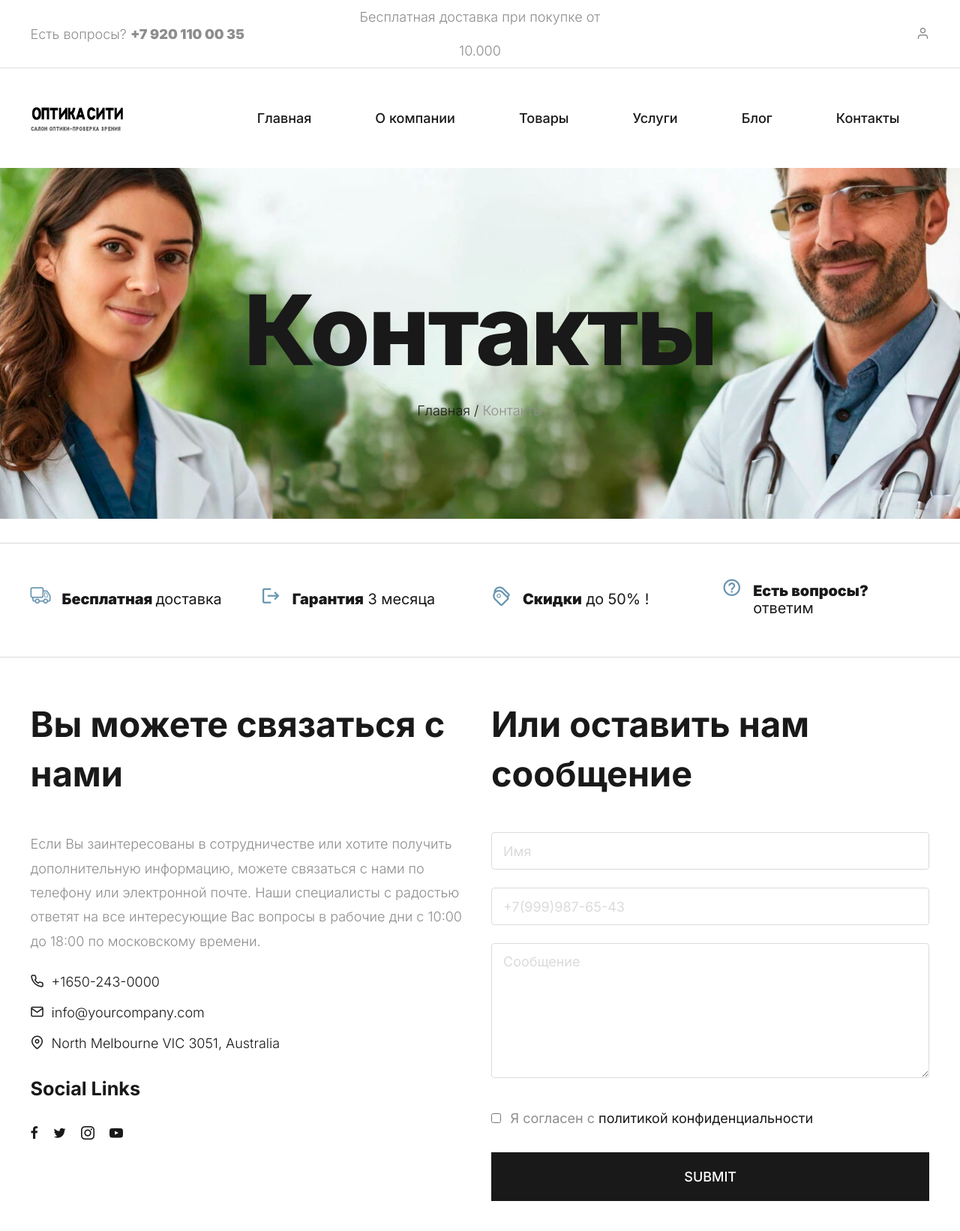
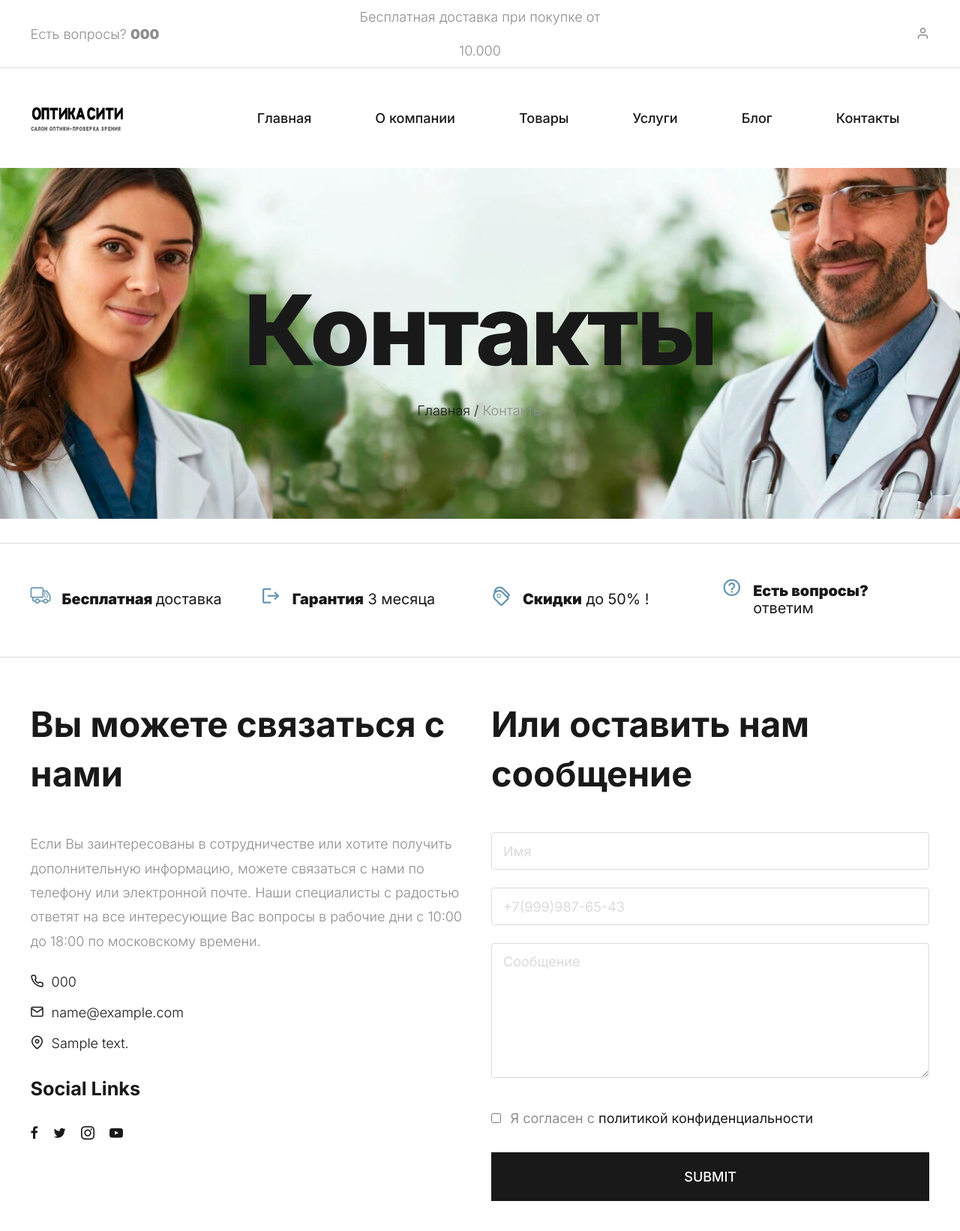
Before and after one commit to tipsy67/qualification, a Django app: page /contact/ in a window 1280 px wide. Shown: the top 1642 px of the page at 75% size. Run offline with Django 5.2, Linux system fonts and the light colour scheme; tables that the repository leaves empty hold one stand-in row (values such as "Sample post"); some libraries are stand-ins or nearby versions; some web fonts are replaced.

Commit message:
add contact to context processor

```diff
--- a/config/settings.py
+++ b/config/settings.py
@@ -51,6 +51,8 @@ TEMPLATES = [
                 'django.template.context_processors.request',
                 'django.contrib.auth.context_processors.auth',
                 'django.contrib.messages.context_processors.messages',
+
+                'tunes.context_processors.get_contact',
             ],
         },
     },
@@ -117,7 +119,7 @@ if CACHE_ENABLED:
 
 SESSION_ENGINE = 'django.contrib.sessions.backends.cache'
 SESSION_EXPIRE_AT_BROWSER_CLOSE = True
-SESSION_COOKIE_AGE = 3600
+SESSION_COOKIE_AGE = 60*60*24
 
 CELERY_BROKER_URL = os.environ.get("CELERY_BROKER_URL")
 CELERY_RESULT_BACKEND = os.environ.get("CELERY_RESULT_BACKEND")
--- a/optics/templates/optics/contact.html
+++ b/optics/templates/optics/contact.html
@@ -18,13 +18,13 @@
                         <p>Если Вы заинтересованы в сотрудничестве или хотите получить дополнительную информацию, можете связаться с нами по телефону или электронной почте. Наши специалисты с радостью ответят на все интересующие Вас вопросы в рабочие дни с 10:00 до 18:00 по московскому времени.</p>
                         <ul class="list-unstyled list-icon">
                             <li>
-                                <a href="#"><i class="icon icon-phone"></i>+1650-243-0000</a>
+                                <a href="#"><i class="icon icon-phone"></i>{{ contact.phone }}</a>
                             </li>
                             <li>
-                                <a href="mailto:info@yourcompany.com"><i class="icon icon-mail"></i>info@yourcompany.com</a>
+                                <a href="mailto:{{ contact.email }}"><i class="icon icon-mail"></i>{{ contact.email }}</a>
                             </li>
                             <li>
-                                <a href="#"><i class="icon icon-map-pin"></i>North Melbourne VIC 3051, Australia</a>
+                                <a href="#"><i class="icon icon-map-pin"></i>{{ contact.address }}</a>
                             </li>
                         </ul>
                     </div>
--- a/optics/templates/optics/index.html
+++ b/optics/templates/optics/index.html
@@ -43,7 +43,7 @@
 
 {% include 'shipping-info.html' %}
 
-<section id="featured-products" class="product-store padding-large">
+<section id="featured-products" class="product-store padding-large no-padding-top">
     <div class="container">
         <div class="section-header d-flex flex-wrap align-items-center justify-content-between">
             <h2 class="section-title">Наши услуги</h2>
@@ -82,7 +82,7 @@
 
 {% include 'testimonials.html' %}
 
-<section id="selling-products" class="product-store bg-light-grey padding-large">
+<section id="selling-products" class="product-store bg-light-grey padding-large no-padding-top">
     <div class="container">
         <div class="section-header d-flex flex-wrap align-items-center justify-content-between">
             <h2 class="section-title">Наши товары</h2>
@@ -142,7 +142,7 @@
 
 {% include 'quotation.html' %}
 
-<section id="latest-blog" class="padding-large">
+<section id="latest-blog" class="padding-large no-padding-top">
     <div class="container">
         <div class="section-header d-flex flex-wrap align-items-center justify-content-between">
             <h2 class="section-title">Наш блог</h2>
--- a/optics/views.py
+++ b/optics/views.py
@@ -123,7 +123,6 @@ def service_list_view(request):
 def service_detail_view(request, pk):
 
     obj = Service.objects.filter(pk=pk).first()
-    print(obj)
 
     streamer_content = {'title': "Наши услуги"}
     streamer_path = MAIN_STREAMER_PATH.copy()
--- a/templates/basic.html
+++ b/templates/basic.html
@@ -36,7 +36,7 @@
           <div class="container">
             <div class="row d-flex align-items-center">
               <div class="col-md-4 header-contact">
-                <p>Есть вопросы? <strong>+7 920 110 00 35</strong>
+                <p>Есть вопросы? <strong>{{contact.phone}}</strong>
                 </p>
               </div>
               <div class="col-md-4 shipping-purchase text-center">
@@ -183,10 +183,10 @@
             <div class="col-lg-3 col-md-6 col-sm-6">
               <div class="footer-menu">
                 <h5 class="widget-title">Наши контакты</h5>
-                <p>У вас есть предложения? <a href="#" class="email">ourservices@ultras.com</a>
+                <p>У вас есть предложения? <a href="#" class="email">{{contact.email}}</a>
                 </p>
                 <p>У вас есть вопросы? Позвоните. <br>
-                  <strong>+57 444 11 00 35</strong>
+                  <strong>{{contact.phone}}</strong>
                 </p>
               </div>
             </div>
--- a/templates/contacts.html
+++ b/templates/contacts.html
@@ -10,7 +10,7 @@
                         <h3>Телефоны</h3>
                         <ul class="list-unstyled">
                             <li>
-                                <i class="icon icon-phone"></i>+1650-243-00021
+                                <i class="icon icon-phone"></i>{{ contact.phone }}
                             </li>
                         </ul>
                     </div>
--- a/tunes/admin.py
+++ b/tunes/admin.py
@@ -1,12 +1,15 @@
 from django.contrib import admin
 
-from tunes.models import Feedback, Quote, TunesDict, Banner
+from tunes.models import Feedback, Quote, TunesDict, Banner, Contact
 
 
 @admin.register(Feedback)
 class FeedbackAdmin(admin.ModelAdmin):
     pass
 
+@admin.register(Contact)
+class ContactAdmin(admin.ModelAdmin):
+    list_display = ('email', 'phone', 'address',)
 
 @admin.register(Quote)
 class QuoteAdmin(admin.ModelAdmin):
--- /dev/null
+++ b/tunes/context_processors.py
@@ -0,0 +1,4 @@
+from tunes.models import Contact
+
+def get_contact(request):
+    return {'contact': Contact.objects.filter(is_published=True).first()}
--- a/tunes/models.py
+++ b/tunes/models.py
@@ -42,6 +42,8 @@ class Contact(models.Model):
     phone = models.CharField(max_length=30, verbose_name='Телефон')
     email = models.EmailField(verbose_name='Эл.почта')
     updated_at = models.DateTimeField(auto_now=True)
+    is_published = models.BooleanField(default=False, verbose_name='Активно')
+
 
     def __str__(self):
         return f"{self.email}"
```
Also changed, not shown: tunes/migrations/0007_alter_banner_options_contact_is_published.py (added), tunes/src/__init__.py (added), tunes/src/utils.py (added).
